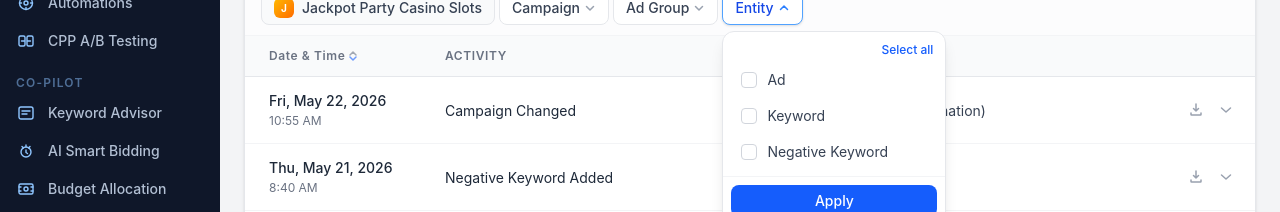
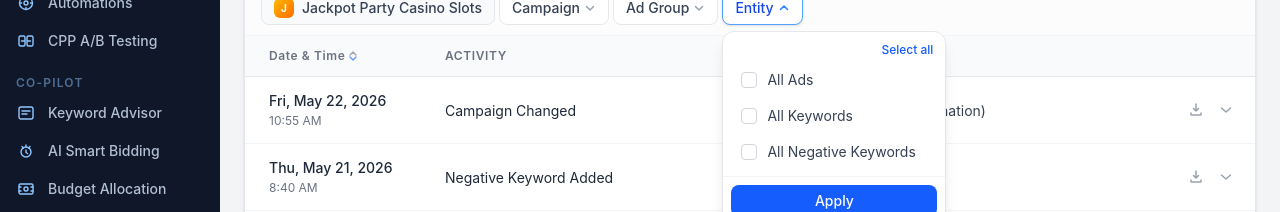
Before and after one commit to nazmibozdere-ma/changeHistory, a React (Vite) app: page / in a window 1280 px wide. Both pictures are taken after a click on the button "Entity". Shown: the part 207-419 px from the top of the page. Built offline with nearby package versions, Linux system fonts and the light colour scheme.

Commit message:
Rename Entity filter option labels for clarity
Ad -> All Ads, Keyword -> All Keywords, Negative Keyword -> All Negative Keywords.
Underlying filtering values/behavior unchanged.

```diff
--- a/src/components/EntityFilterDropdown.tsx
+++ b/src/components/EntityFilterDropdown.tsx
@@ -3,6 +3,15 @@ import { ChevronDownIcon, ChevronUpIcon, CheckIcon } from './icons';
 import type { ChangeType } from '../data/mockData';
 
 const options: ChangeType[] = ['Ad', 'Keyword', 'Negative Keyword'];
+
+const optionLabels: Record<ChangeType, string> = {
+  Ad: 'All Ads',
+  Keyword: 'All Keywords',
+  'Negative Keyword': 'All Negative Keywords',
+  'Ad Group': 'Ad Group',
+  Campaign: 'Campaign',
+  App: 'App',
+};
 
 interface EntityFilterDropdownProps {
   selected: ChangeType[];
@@ -69,7 +78,7 @@ export default function EntityFilterDropdown({ selected, onChange }: EntityFilte
                   }`}>
                     {checked && <CheckIcon className="text-white" />}
                   </div>
-                  <span className="text-sm text-gray-700">{type}</span>
+                  <span className="text-sm text-gray-700">{optionLabels[type]}</span>
                 </button>
               );
             })}
```
